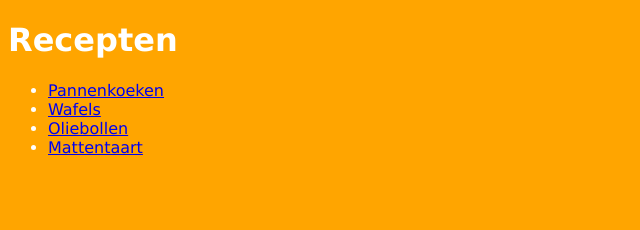
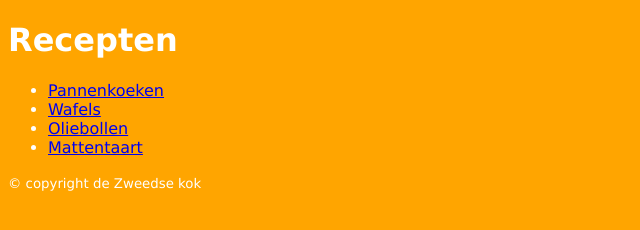
Before and after one commit to BiancaReymen/recepten, a plain HTML site: page index.html in a window 1280 px wide. Shown: the whole page, without its empty margins (0-640 px from the left). Drawn offline with Linux system fonts and the light colour scheme.

Commit message:
met de zweedse kok

```diff
--- a/index.html
+++ b/index.html
@@ -15,5 +15,6 @@
 			<li><a href="mattentaart.html">Mattentaart</a></li>
 		</ul>
 	</nav>
+<footer><small>&copy; copyright de Zweedse kok</small></footer>
 </body>
 </html>
```
